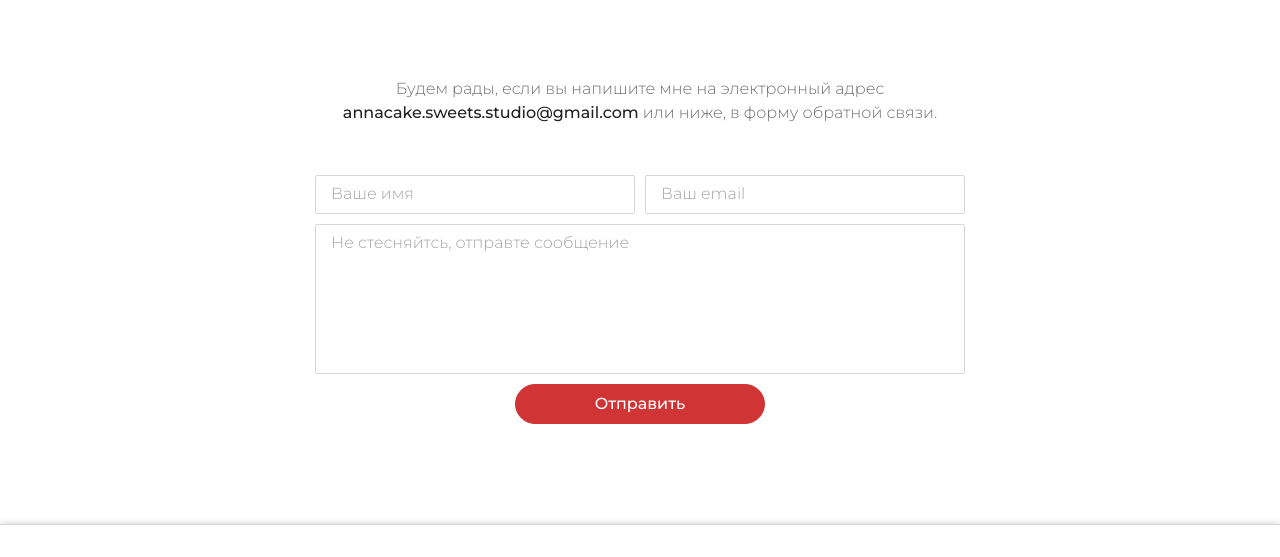
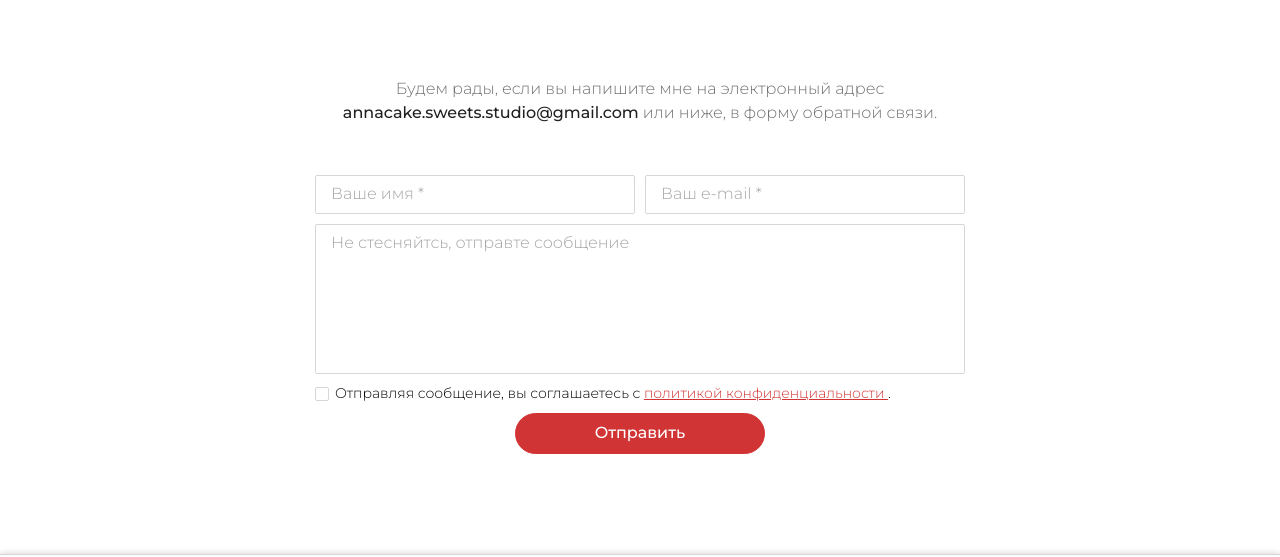
Before and after one commit to Adminochka/AnnaCake, a website: page app/contacts.html in a window 1280 px wide. Shown: the part 625-1182 px from the top of the page. Drawn offline with Linux system fonts and the light colour scheme.

Commit message:
contacts form contacts.html validation

```diff
--- a/app/contacts.html
+++ b/app/contacts.html
@@ -76,12 +76,21 @@
                                 <a class="contacts__email" href="mailto:annacake.sweets.studio@gmail.com">annacake.sweets.studio@gmail.com</a>
                                 или ниже, в форму обратной связи.
                             </div>
-                            <form class="contact-form">
+                            <form action="#" class="contact-form js-contactForm">
                                 <div class="contact-form__input-inner">
-                                    <input class="contact-form__input" type="text" placeholder="Ваше имя">
-                                    <input class="contact-form__input" type="email" placeholder="Ваш email">
+                                    <input class="contact-form__input js-contactForm__input" type="text" name="name" placeholder="Ваше имя *">
+                                    <input class="contact-form__input js-contactForm__input js-contactForm__input-email" type="email" name="email" placeholder="Ваш e-mail *">
                                 </div>
-                                <textarea class="contact-form__textarea" placeholder="Не стесняйтсь, отправте сообщение"></textarea>
+                                <textarea class="contact-form__textarea js-contactForm__textarea" name="message" placeholder="Не стесняйтсь, отправте сообщение"></textarea>
+                                <div class="contact-form__checkbox-inner">
+                                    <label class="contact-form__checkbox-label">
+                                        <input type="checkbox" name="agreement" class="contact-form__checkbox-input js-contactForm__checkbox">
+                                        <span class="contact-form__checkbox-box"></span>
+                                        <span class="contact-form__checkbox-text">
+                                            Отправляя сообщение, вы соглашаетесь с <a class="contact-form__checkbox-link" href="#"> политикой конфиденциальности </a>.
+                                        </span>
+                                    </label>
+                                </div>
                                 <button class="contact-form__btn btn">Отправить</button>
                             </form>
                         </div>
```
